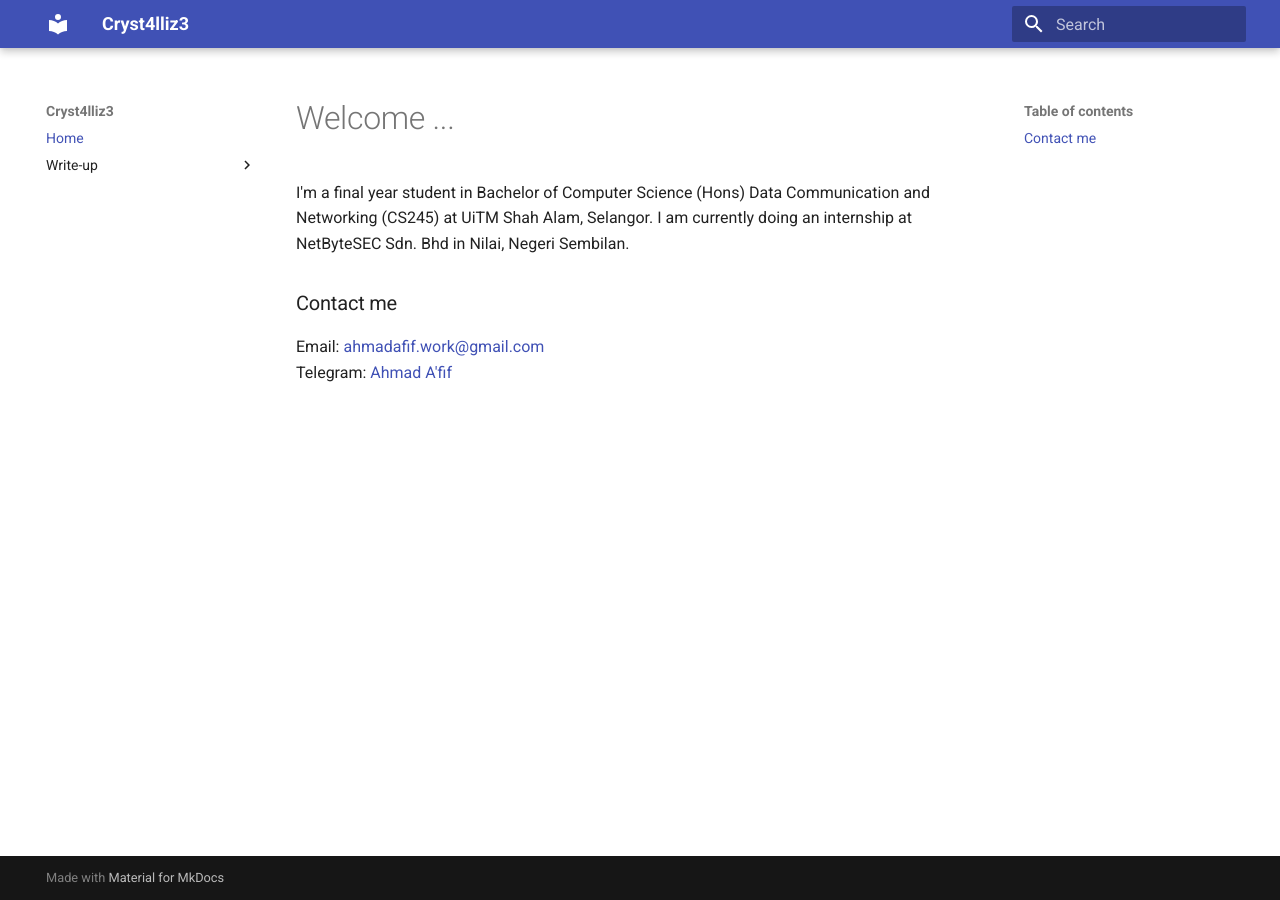
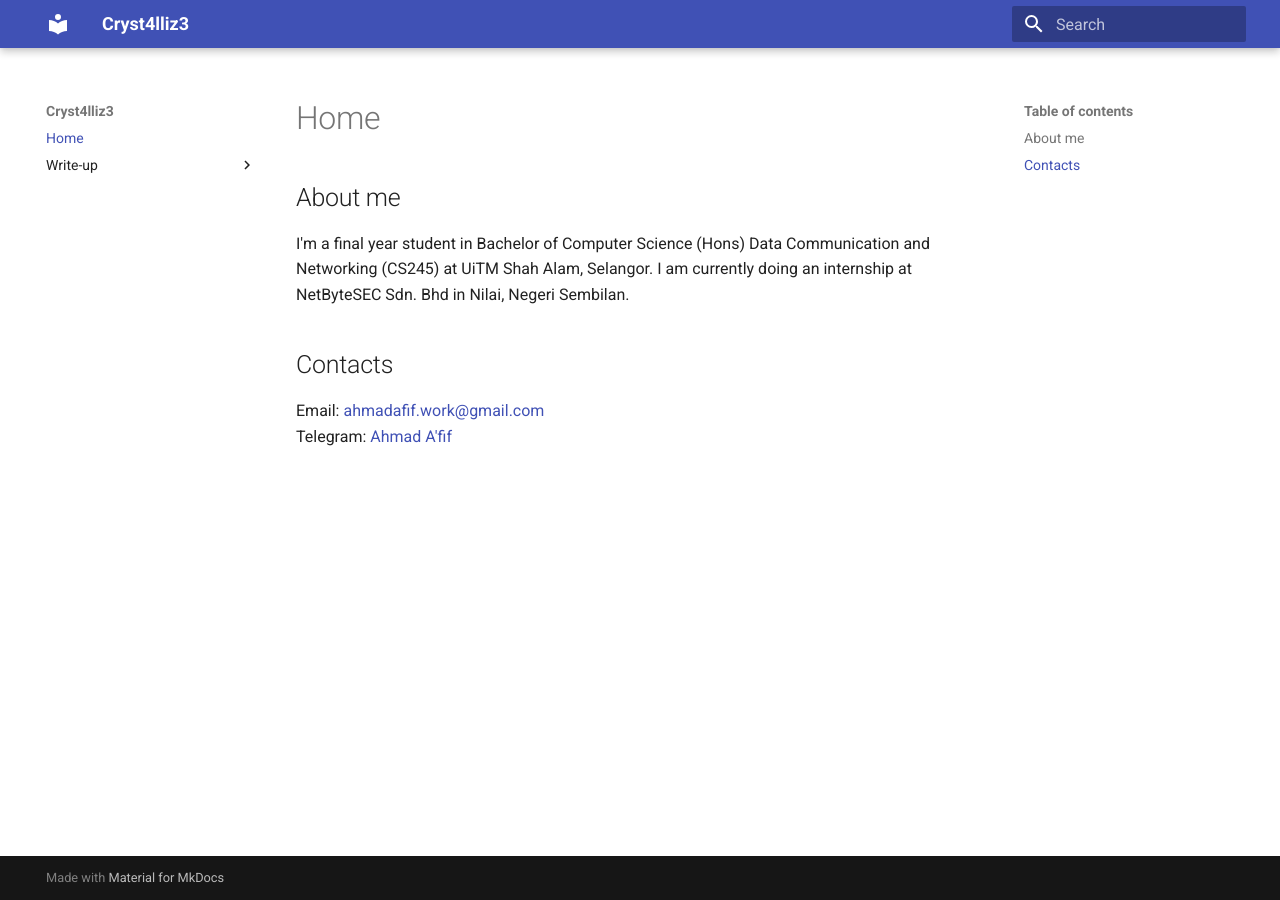
Before and after one commit to cryst4lliz3/cryst4lliz3.github.io, an MkDocs documentation site: the page built from docs/index.md, in a window 1280 px wide. Built offline with MkDocs 1.6.1 and Material for MkDocs 9.7.7, drawn with Linux system fonts in a browser that asks for light colours.

Commit message:
update index.md

```diff
--- a/docs/index.md
+++ b/docs/index.md
@@ -1,8 +1,10 @@
-# Welcome ...
+# Home
+
+## About me
 
 I'm a final year student in Bachelor of Computer Science (Hons) Data Communication and Networking (CS245) at UiTM Shah Alam, Selangor. I am currently doing an internship at NetByteSEC Sdn. Bhd in Nilai, Negeri Sembilan.
 
-### Contact me
+## Contacts
 
 Email: [ahmadafif.work@gmail.com](mailto:ahmadafif.work@gmail.com)
 Telegram: [Ahmad A'fif](https://t.me/cryst4lliz3)
```
Also changed, not shown: site/index.html, site/search/search_index.json, 1 other file.
